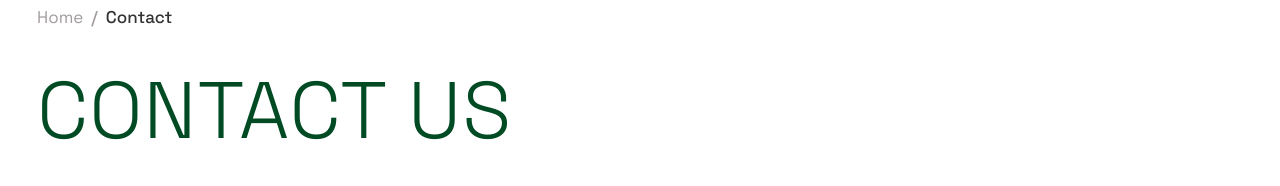
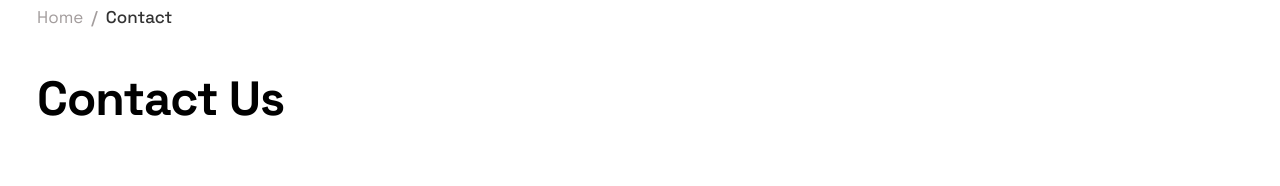
Before and after one commit to kajugadaniels/sell-house-django-reactjs, a React (Vite) app in the folder client/: page /contact in a window 1280 px wide. Shown: the part 145-331 px from the top of the page. Built offline with nearby package versions, Linux system fonts and the light colour scheme; grey boxes are pictures that could not be loaded; a web font is replaced by a local one.

Commit message:
New changes

```diff
--- a/client/src/user/pages/Contact.jsx
+++ b/client/src/user/pages/Contact.jsx
@@ -52,8 +52,10 @@ const Contact = () => {
             <div className="pt-0 contact-section section-padding">
                 <div className="container">
                     <div className="col-xl-12 col-lg-12">
-                        <div className="mt-40 section-title text-up">
-                            <h2>Contact Us</h2>
+                        <div className="mt-40 section-title text-low">
+                            <h2 className='text-black fw-bold'>
+                                Contact Us
+                            </h2>
                         </div>
                     </div>
                     <div className="row justify-content-center mt-60">
```
